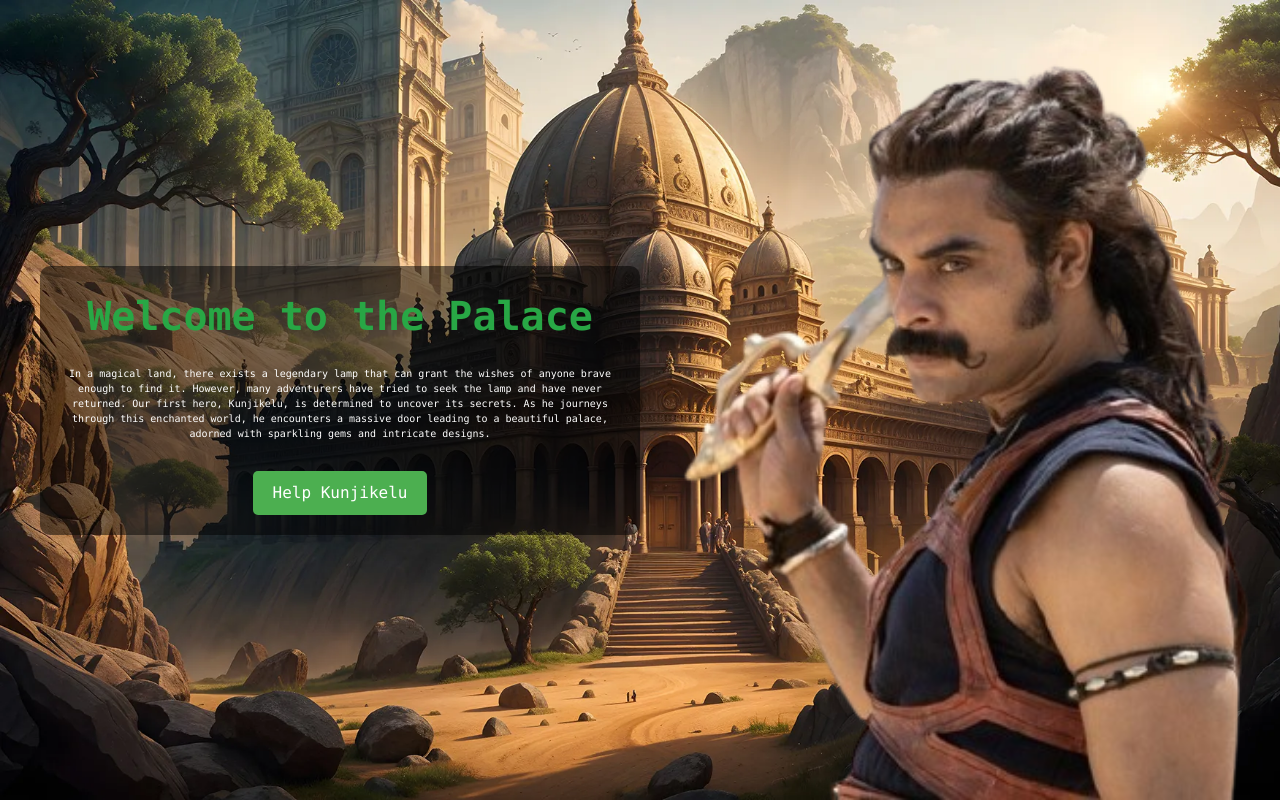
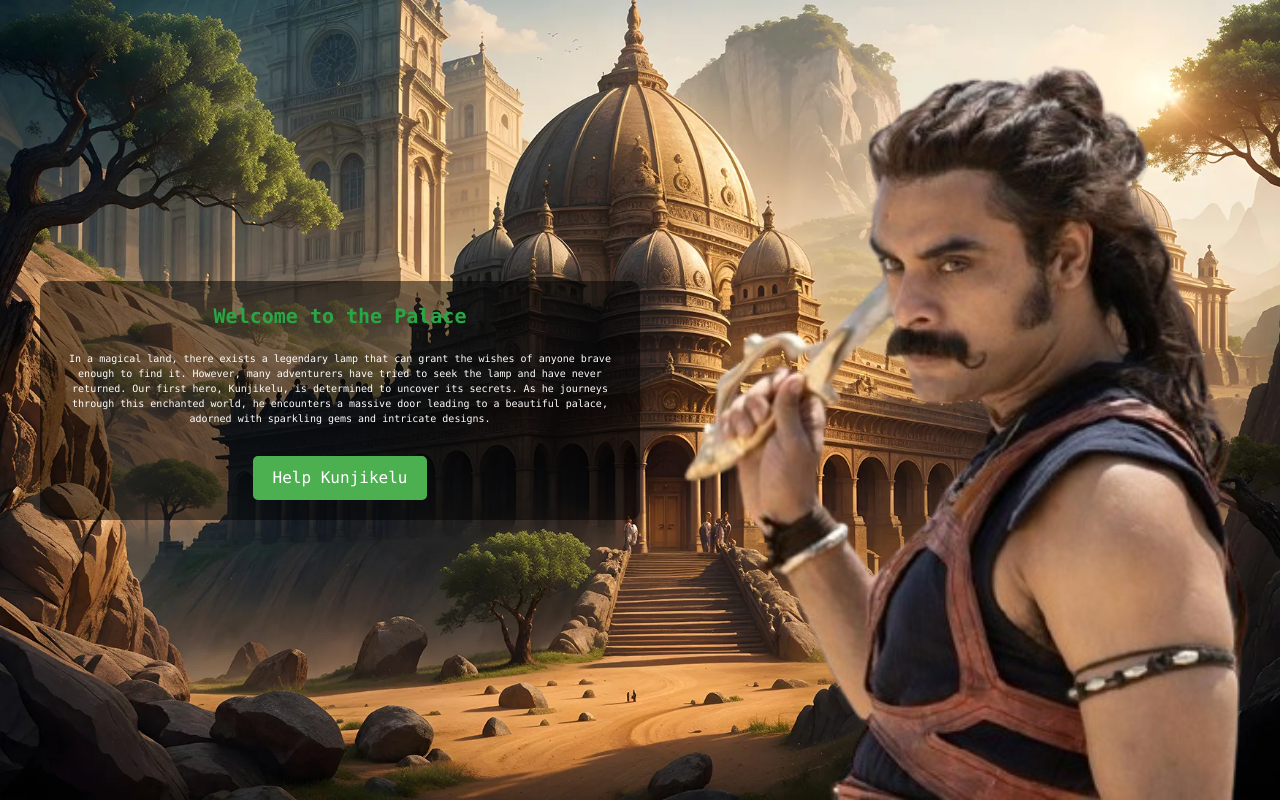
Before and after one commit to Sreeresh-cloud/treasurehunt-cc, a React (Create React App) app: page /locintro1 in a window 1280 px wide. Built offline with nearby package versions, Linux system fonts and the light colour scheme.

Commit message:
Last Commit Check

```diff
--- a/src/components/LocationIntroduction.js
+++ b/src/components/LocationIntroduction.js
@@ -8,7 +8,7 @@ const LocationIntroduction = () => {
   return (
     <div className="locIntroduction">
       <div className="content ml-10">
-        <h1 className='font-bold text-[40px]'>Welcome to the Palace</h1>
+        <h1 className='font-bold text-[20px]'>Welcome to the Palace</h1>
         <p className = 'text-[10px]'>
          In a magical land, there exists a legendary lamp that can grant the wishes of anyone brave enough to find it. However, many adventurers have tried to seek the lamp and have never returned. Our first hero, Kunjikelu, is determined to uncover its secrets. As he journeys through this enchanted world, he encounters a massive door leading to a beautiful palace, adorned with sparkling gems and intricate designs.
         </p>
```
